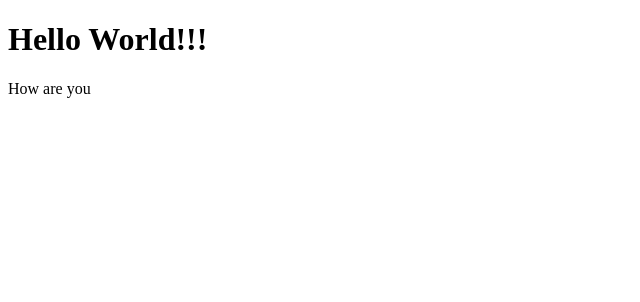
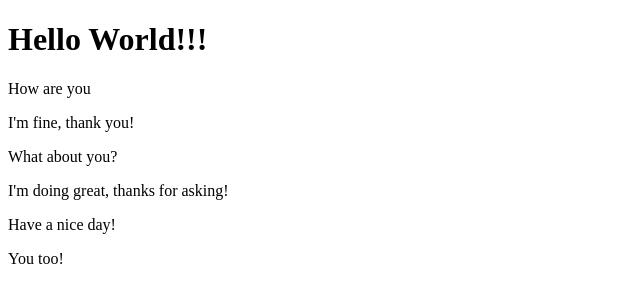
Before and after one commit to Kavee-ginty/first-project, a plain HTML site: page index.html in a window 1280 px wide. Shown: the whole page, without its empty margins (0-640 px from the left). Drawn offline with Linux system fonts and the light colour scheme.

Commit message:
updated again

```diff
--- a/index.html
+++ b/index.html
@@ -8,5 +8,10 @@
 <body>
     <h1>Hello World!!!</h1>
     <p>How are you</p>
+    <p>I'm fine, thank you!</p>
+    <p>What about you?</p>
+    <p>I'm doing great, thanks for asking!</p>
+    <p>Have a nice day!</p>
+    <p>You too!</p>
 </body>
 </html>
```
